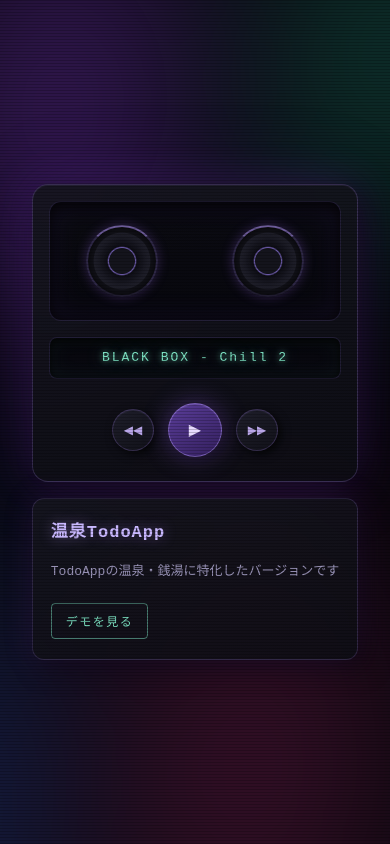
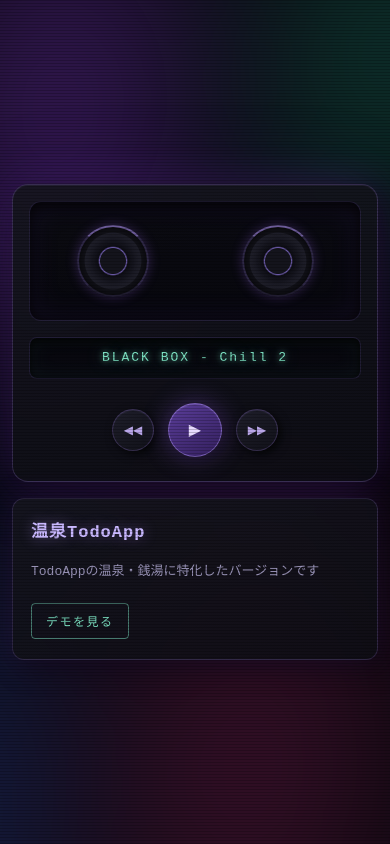
Before and after one commit to komekoneko/BoomboxApp, a React (Vite) app in the folder boombox/: page / in a window 390 px wide. Built offline with nearby package versions, Linux system fonts and the light colour scheme.

Commit message:
add レスポンシブ不具合の修正

```diff
--- a/boombox/src/App.css
+++ b/boombox/src/App.css
@@ -8,7 +8,7 @@ body {
   display: flex;
   flex-direction: column;
   justify-content: center;
-  align-items: center;
+  align-items: stretch;
   min-height: 100vh;
   padding: 40px 16px;
   overflow-x: hidden;
@@ -52,6 +52,9 @@ body {
   z-index: 1;
   width: 100%;
   max-width: 600px;
+  margin-left: auto;
+  margin-right: auto;
+  box-sizing: border-box;
   background: linear-gradient(160deg, rgba(22, 22, 31, 0.92) 0%, rgba(14, 14, 21, 0.92) 100%);
   backdrop-filter: blur(4px);
   border-radius: 20px;
@@ -139,10 +142,10 @@ body {
 
 @keyframes marquee {
   0% {
-    transform: translateX(420px);
+    transform: translateX(400px);
   }
   100% {
-    transform: translateX(-420px);
+    transform: translateX(-400px);
   }
 }
 
@@ -157,7 +160,7 @@ body {
 }
 
 .music p.playing {
-  animation: marquee 12s linear infinite;
+  animation: marquee 10s linear infinite;
 }
 
 /* ===== ボタン ===== */
@@ -227,7 +230,10 @@ body {
   z-index: 1;
   width: 100%;
   max-width: 600px;
+  margin-left: auto;
+  margin-right: auto;
   margin-top: 20px;
+  box-sizing: border-box;
   padding: 24px 28px;
   background: linear-gradient(160deg, rgba(22, 22, 31, 0.88), rgba(14, 14, 21, 0.88));
   backdrop-filter: blur(4px);
@@ -244,6 +250,7 @@ body {
   font-size: 14px;
   line-height: 1.7;
   color: #9a94b8;
+  word-break: break-word;
 }
 
 .content p:first-child {
@@ -334,25 +341,21 @@ body::before {
     padding: 24px 12px;
   }
 
-  /* ラジカセ */
   .boombox {
     padding: 16px;
     border-radius: 16px;
   }
 
-  /* カセット窓を低く */
   .caset {
     height: 120px;
   }
 
-  /* リールを小さく */
   .reel {
     width: 72px;
     height: 72px;
     border-width: 2px;
   }
 
-  /* 曲名エリア */
   .music {
     height: 42px;
     font-size: 13px;
@@ -360,17 +363,15 @@ body::before {
     margin-bottom: 16px;
   }
 
-  /* スクロール距離を画面幅に合わせて短く */
   @keyframes marquee {
     0% {
-      transform: translateX(220px);
+      transform: translateX(200px);
     }
     100% {
-      transform: translateX(-220px);
+      transform: translateX(-200px);
     }
   }
 
-  /* ボタン */
   .button {
     gap: 14px;
   }
@@ -387,7 +388,6 @@ body::before {
     font-size: 16px;
   }
 
-  /* コンテンツ */
   .content {
     padding: 20px 18px;
     margin-top: 16px;
```
